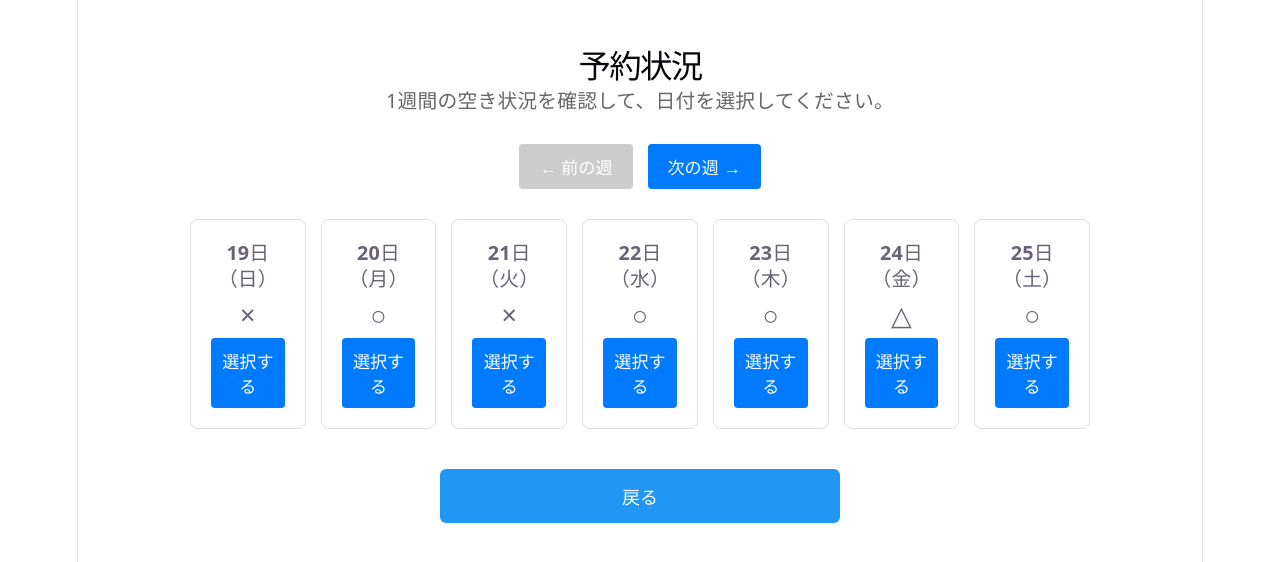
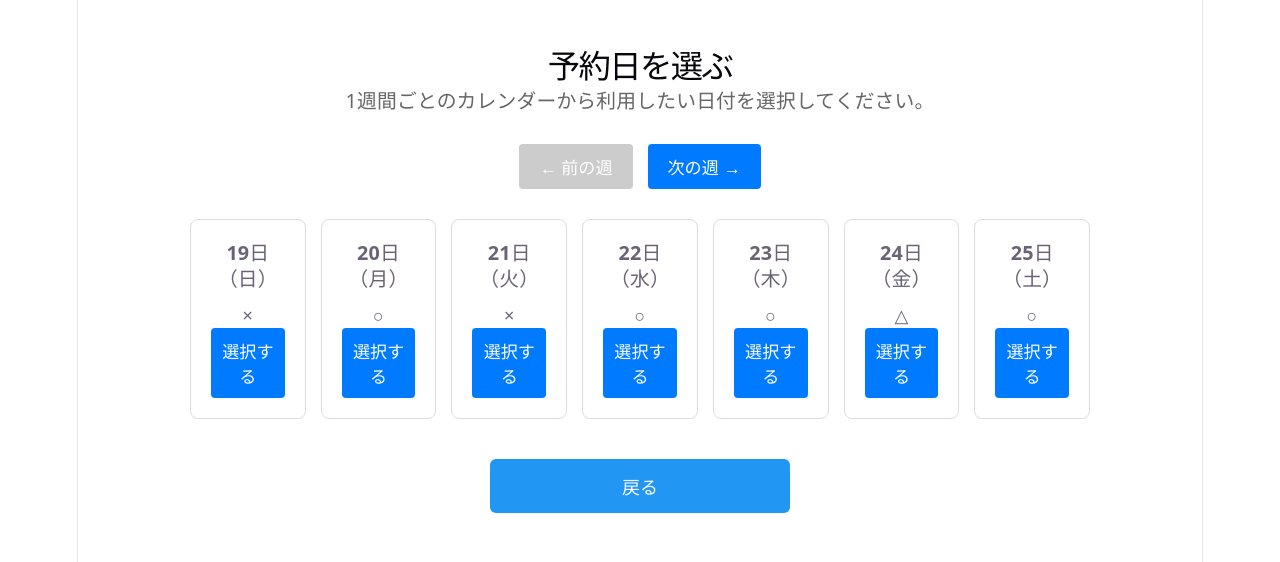
Before and after one commit to kouyou4u-sudo/study-room-booking, a React (Vite) app: page / in a window 1280 px wide. Both pictures are taken after a click on the button "予約を始める". Shown: the top 562 px of the page. Built offline with nearby package versions, Linux system fonts and the light colour scheme.

Commit message:
Codex修正後：座席先選択フロー対応

```diff
--- a/src/App.jsx
+++ b/src/App.jsx
@@ -1,21 +1,17 @@
 import { useState } from 'react';
 import './App.css';
 
-// ページコンポーネント
 import TopPage from './pages/TopPage';
 import ReservationPage from './pages/ReservationPage';
 import DateSelectPage from './pages/DateSelectPage';
+import SeatMapPage from './pages/SeatMapPage';
 import TimeSlotPage from './pages/TimeSlotPage';
-import SeatMapPage from './pages/SeatMapPage';
 import ReservationFormPage from './pages/ReservationFormPage';
 import ConfirmPage from './pages/ConfirmPage';
 import CompletePage from './pages/CompletePage';
 
 function App() {
-  // 画面遷移を管理するステート
   const [currentPage, setCurrentPage] = useState('top');
-
-  // 予約データを管理するステート
   const [reservationData, setReservationData] = useState({
     date: null,
     timeSlots: [],
@@ -27,7 +23,6 @@ function App() {
     note: '',
   });
 
-  // ページレンダリング
   const renderPage = () => {
     switch (currentPage) {
       case 'top':
@@ -50,18 +45,18 @@ function App() {
           />
         );
 
-      case 'timeSlot':
+      case 'seatMap':
         return (
-          <TimeSlotPage
+          <SeatMapPage
             onNavigate={setCurrentPage}
             reservationData={reservationData}
             setReservationData={setReservationData}
           />
         );
 
-      case 'seatMap':
+      case 'timeSlot':
         return (
-          <SeatMapPage
+          <TimeSlotPage
             onNavigate={setCurrentPage}
             reservationData={reservationData}
             setReservationData={setReservationData}
@@ -93,11 +88,7 @@ function App() {
     }
   };
 
-  return (
-    <div className="app">
-      {renderPage()}
-    </div>
-  );
+  return <div className="app">{renderPage()}</div>;
 }
 
 export default App;
--- a/src/data/timeSlots.js
+++ b/src/data/timeSlots.js
@@ -1,11 +1,52 @@
 export const TIME_SLOTS = [
-  { id: 1, label: '13:00～13:55', startTime: '13:00', endTime: '13:55' },
-  { id: 2, label: '14:00～14:55', startTime: '14:00', endTime: '14:55' },
-  { id: 3, label: '15:00～15:55', startTime: '15:00', endTime: '15:55' },
-  { id: 4, label: '16:00～16:55', startTime: '16:00', endTime: '16:55' },
-  { id: 5, label: '17:00～17:55', startTime: '17:00', endTime: '17:55' },
-  { id: 6, label: '18:00～18:55', startTime: '18:00', endTime: '18:55' },
-  { id: 7, label: '19:00～19:55', startTime: '19:00', endTime: '19:55' },
-  { id: 8, label: '20:00～20:55', startTime: '20:00', endTime: '20:55' },
-  { id: 9, label: '21:00～21:55', startTime: '21:00', endTime: '21:55' },
+  { id: 'slot-1300', label: '13:00〜13:55', startTime: '13:00', endTime: '13:55' },
+  { id: 'slot-1400', label: '14:00〜14:55', startTime: '14:00', endTime: '14:55' },
+  { id: 'slot-1500', label: '15:00〜15:55', startTime: '15:00', endTime: '15:55' },
+  { id: 'slot-1600', label: '16:00〜16:55', startTime: '16:00', endTime: '16:55' },
+  { id: 'slot-1700', label: '17:00〜17:55', startTime: '17:00', endTime: '17:55' },
+  { id: 'slot-1800', label: '18:00〜18:55', startTime: '18:00', endTime: '18:55' },
+  { id: 'slot-1900', label: '19:00〜19:55', startTime: '19:00', endTime: '19:55' },
+  { id: 'slot-2000', label: '20:00〜20:55', startTime: '20:00', endTime: '20:55' },
+  { id: 'slot-2100', label: '21:00〜21:55', startTime: '21:00', endTime: '21:55' },
 ];
+
+const SEAT_NUMBERS = Array.from({ length: 20 }, (_, index) => index + 1);
+
+// Keep this data behind functions so it can be swapped for an API later.
+const AVAILABLE_SLOT_IDS_BY_SEAT = {
+  1: ['slot-1300', 'slot-1400', 'slot-1500', 'slot-1600', 'slot-1700'],
+  2: ['slot-1400', 'slot-1500', 'slot-1700', 'slot-1800', 'slot-1900'],
+  3: ['slot-1300', 'slot-1600', 'slot-1800'],
+  4: ['slot-1300', 'slot-1400', 'slot-1500', 'slot-1800', 'slot-2000'],
+  5: ['slot-1500', 'slot-1600', 'slot-1700', 'slot-1800'],
+  6: ['slot-1300', 'slot-1400', 'slot-1600', 'slot-1900'],
+  7: [],
+  8: ['slot-1400', 'slot-1500', 'slot-1600', 'slot-1700', 'slot-1800', 'slot-1900'],
+  9: ['slot-1300', 'slot-1700', 'slot-1800', 'slot-2000'],
+  10: ['slot-1300', 'slot-1400', 'slot-1500', 'slot-1600', 'slot-1700', 'slot-1800'],
+  11: [],
+  12: ['slot-1500', 'slot-1600', 'slot-1700', 'slot-1800', 'slot-1900', 'slot-2000'],
+  13: ['slot-1300', 'slot-1400', 'slot-1800', 'slot-1900'],
+  14: ['slot-1300', 'slot-1400', 'slot-1600'],
+  15: ['slot-1700', 'slot-1800', 'slot-1900', 'slot-2000', 'slot-2100'],
+  16: ['slot-1300', 'slot-1400', 'slot-1500', 'slot-1600', 'slot-2100'],
+  17: ['slot-1400', 'slot-1500', 'slot-1600', 'slot-1700', 'slot-1800', 'slot-2100'],
+  18: [],
+  19: ['slot-1300', 'slot-1500', 'slot-1700', 'slot-1900', 'slot-2100'],
+  20: ['slot-1400', 'slot-1600', 'slot-1800', 'slot-2000'],
+};
+
+export function getTimeSlotsBySeat(seatNumber) {
+  const availableSlotIds = new Set(AVAILABLE_SLOT_IDS_BY_SEAT[seatNumber] || []);
+
+  return TIME_SLOTS.map((slot) => ({
+    ...slot,
+    isAvailable: availableSlotIds.has(slot.id),
+  }));
+}
+
+export function getFullyReservedSeats() {
+  return SEAT_NUMBERS.filter(
+    (seatNumber) => getTimeSlotsBySeat(seatNumber).every((slot) => !slot.isAvailable)
+  );
+}
--- a/src/pages/ConfirmPage.jsx
+++ b/src/pages/ConfirmPage.jsx
@@ -4,9 +4,13 @@ import '../styles/ConfirmPage.css';
 function ConfirmPage({ onNavigate, reservationData }) {
   const [isSubmitting, setIsSubmitting] = useState(false);
 
+  const selectedTimeSlotsText =
+    reservationData.timeSlots && reservationData.timeSlots.length > 0
+      ? reservationData.timeSlots.join(' / ')
+      : '-';
+
   const handleConfirm = async () => {
     setIsSubmitting(true);
-        // ダミー：APIコール予定地
     setTimeout(() => {
       onNavigate('complete');
       setIsSubmitting(false);
@@ -15,8 +19,8 @@ function ConfirmPage({ onNavigate, reservationData }) {
 
   return (
     <div className="confirm-page">
-            <h1>予約確認</h1>
-            <p className="subtitle">予約内容をご確認ください。</p>
+      <h1>予約内容を確認</h1>
+      <p className="subtitle">内容を確認して予約を確定してください。</p>
 
       <div className="confirm-container">
         <div className="confirm-section">
@@ -27,11 +31,7 @@ function ConfirmPage({ onNavigate, reservationData }) {
           </div>
           <div className="confirm-item">
             <label>時間帯</label>
-                        <p>
-                            {reservationData.timeSlots && reservationData.timeSlots.length > 0
-                                ? reservationData.timeSlots.join(' / ')
-                                : '-'}
-                        </p>
+            <p>{selectedTimeSlotsText}</p>
           </div>
           <div className="confirm-item">
             <label>座席</label>
@@ -40,7 +40,7 @@ function ConfirmPage({ onNavigate, reservationData }) {
         </div>
 
         <div className="confirm-section">
-                    <h2>ご利用者情報</h2>
+          <h2>利用者情報</h2>
           <div className="confirm-item">
             <label>氏名</label>
             <p>{reservationData.studentName || '-'}</p>
@@ -66,7 +66,7 @@ function ConfirmPage({ onNavigate, reservationData }) {
         </div>
 
         <div className="confirm-notice">
-                    <p>上記の内容で予約いたします。よろしいですか？</p>
+          <p>送信後は仮予約として受け付けます。必要に応じて後ほどご案内します。</p>
         </div>
       </div>
 
--- a/src/pages/DateSelectPage.jsx
+++ b/src/pages/DateSelectPage.jsx
@@ -1,34 +1,34 @@
 import '../styles/DateSelectPage.css';
 
 function DateSelectPage({ onNavigate, reservationData }) {
-  // 選択した日付をフォーマット
   const formatSelectedDate = () => {
     if (!reservationData.date) return '-';
-    const date = new Date(reservationData.date);
-    const days = ['日', '月', '火', '水', '木', '金', '土'];
-    const day = date.getDate();
-    const dayOfWeek = days[date.getDay()];
-    return `${day}日（${dayOfWeek}）`;
+
+    return new Intl.DateTimeFormat('ja-JP', {
+      month: 'long',
+      day: 'numeric',
+      weekday: 'short',
+    }).format(new Date(reservationData.date));
   };
 
   return (
     <div className="date-select-page">
-      <h1>日付を選択</h1>
-      <p className="subtitle">（プレースホルダー）</p>
+      <h1>日付を確認</h1>
+      <p className="subtitle">選択した日付で予約を進めます</p>
 
       <div className="selected-date-display">
-        <p className="selected-date-label">選択した日付</p>
+        <p className="selected-date-label">選択中の日付</p>
         <p className="selected-date-value">{formatSelectedDate()}</p>
       </div>
 
-      <p className="description">予約したい日付を選んでください。</p>
+      <p className="description">この日付で利用する座席を選んでください。</p>
 
       <div className="button-group">
         <button
-          onClick={() => onNavigate('timeSlot')}
+          onClick={() => onNavigate('seatMap')}
           className="btn btn-primary"
         >
-          この日付で時間帯を選ぶ
+          この日付で座席を選ぶ
         </button>
         <button
           onClick={() => onNavigate('reservation')}
--- a/src/pages/ReservationFormPage.jsx
+++ b/src/pages/ReservationFormPage.jsx
@@ -5,8 +5,8 @@ import '../styles/ReservationFormPage.css';
 function ReservationFormPage({ onNavigate, reservationData, setReservationData }) {
   const [agreedToRules, setAgreedToRules] = useState(false);
 
-  const handleInputChange = (e) => {
-    const { name, value } = e.target;
+  const handleInputChange = (event) => {
+    const { name, value } = event.target;
     setReservationData({ ...reservationData, [name]: value });
   };
 
@@ -20,8 +20,8 @@ function ReservationFormPage({ onNavigate, reservationData, setReservationData }
 
   return (
     <div className="form-page">
-      <h1>予約情報入力</h1>
-      <p className="subtitle">ご利用者の情報を入力してください。</p>
+      <h1>予約情報を入力</h1>
+      <p className="subtitle">利用者情報を入力してください。</p>
 
       <div className="form-container">
         <form className="reservation-form">
@@ -33,7 +33,7 @@ function ReservationFormPage({ onNavigate, reservationData, setReservationData }
               name="studentName"
               value={reservationData.studentName}
               onChange={handleInputChange}
-              placeholder="山田太郎"
+              placeholder="山田 太郎"
             />
           </div>
 
@@ -46,18 +46,18 @@ function ReservationFormPage({ onNavigate, reservationData, setReservationData }
               onChange={handleInputChange}
             >
               <option value="">選択してください</option>
-              <option value="小1">小学1年</option>
-              <option value="小2">小学2年</option>
-              <option value="小3">小学3年</option>
-              <option value="小4">小学4年</option>
-              <option value="小5">小学5年</option>
-              <option value="小6">小学6年</option>
-              <option value="中1">中学1年</option>
-              <option value="中2">中学2年</option>
-              <option value="中3">中学3年</option>
-              <option value="高1">高校1年</option>
-              <option value="高2">高校2年</option>
-              <option value="高3">高校3年</option>
+              <option value="小学1年">小学1年</option>
+              <option value="小学2年">小学2年</option>
+              <option value="小学3年">小学3年</option>
+              <option value="小学4年">小学4年</option>
+              <option value="小学5年">小学5年</option>
+              <option value="小学6年">小学6年</option>
+              <option value="中学1年">中学1年</option>
+              <option value="中学2年">中学2年</option>
+              <option value="中学3年">中学3年</option>
+              <option value="高校1年">高校1年</option>
+              <option value="高校2年">高校2年</option>
+              <option value="高校3年">高校3年</option>
             </select>
           </div>
 
@@ -92,7 +92,7 @@ function ReservationFormPage({ onNavigate, reservationData, setReservationData }
               name="note"
               value={reservationData.note}
               onChange={handleInputChange}
-              placeholder="特に伝えたいことがあれば記入してください"
+              placeholder="伝えておきたいことがあれば入力してください"
               rows="4"
             />
           </div>
@@ -102,21 +102,19 @@ function ReservationFormPage({ onNavigate, reservationData, setReservationData }
               type="checkbox"
               id="agreeToRules"
               checked={agreedToRules}
-              onChange={(e) => setAgreedToRules(e.target.checked)}
+              onChange={(event) => setAgreedToRules(event.target.checked)}
             />
-            <label htmlFor="agreeToRules">
-              利用ルールに同意する
-            </label>
+            <label htmlFor="agreeToRules">利用ルールに同意する</label>
           </div>
 
           <div className="rules-preview">
             <h3>利用ルール</h3>
             <ul>
-              {RESERVATION_RULES.slice(0, 5).map((rule, idx) => (
-                <li key={idx}>{rule}</li>
+              {RESERVATION_RULES.slice(0, 5).map((rule, index) => (
+                <li key={index}>{rule}</li>
               ))}
             </ul>
-            <p className="rules-note">全ルール詳細は画面下を確認してください</p>
+            <p className="rules-note">全ルール詳細は画面下でも確認できます。</p>
           </div>
         </form>
       </div>
@@ -130,7 +128,7 @@ function ReservationFormPage({ onNavigate, reservationData, setReservationData }
           予約内容を確認する
         </button>
         <button
-          onClick={() => onNavigate('seatMap')}
+          onClick={() => onNavigate('timeSlot')}
           className="btn btn-secondary"
         >
           戻る
--- a/src/pages/ReservationPage.jsx
+++ b/src/pages/ReservationPage.jsx
@@ -3,7 +3,7 @@ import WeekCalendar from '../components/WeekCalendar';
 import '../styles/ReservationPage.css';
 
 function ReservationPage({ onNavigate, setReservationData, reservationData }) {
-  const [weekStart, setWeekStart] = useState(0); // 0 = 今週, 1 = 来週, etc.
+  const [weekStart, setWeekStart] = useState(0);
   const today = new Date();
   const currentWeekStart = new Date(today);
   currentWeekStart.setDate(today.getDate() - today.getDay());
@@ -18,21 +18,28 @@ function ReservationPage({ onNavigate, setReservationData, reservationData }) {
   };
 
   const handleNextWeek = () => {
-    // 14日以内という制約
     if (weekStart < 2) {
       setWeekStart(weekStart + 1);
     }
   };
 
   const handleSelectDate = (date) => {
-    setReservationData({ ...reservationData, date: date.toISOString() });
+    // When the date changes, seat and time slots should be selected again.
+    setReservationData({
+      ...reservationData,
+      date: date.toISOString(),
+      seat: null,
+      timeSlots: [],
+    });
     onNavigate('dateSelect');
   };
 
   return (
     <div className="reservation-page">
-      <h1>予約状況</h1>
-      <p className="subtitle">1週間の空き状況を確認して、日付を選択してください。</p>
+      <h1>予約日を選ぶ</h1>
+      <p className="subtitle">
+        1週間ごとのカレンダーから利用したい日付を選択してください。
+      </p>
 
       <div className="calendar-controls">
         <button
--- a/src/pages/SeatMapPage.jsx
+++ b/src/pages/SeatMapPage.jsx
@@ -1,28 +1,34 @@
 import { useState } from 'react';
 import SeatMap from '../components/SeatMap';
+import { getFullyReservedSeats } from '../data/timeSlots';
 import '../styles/SeatMapPage.css';
 
 function SeatMapPage({ onNavigate, reservationData, setReservationData }) {
-  const [selectedSeat, setSelectedSeat] = useState(null);
-
-  // ダミー：予約済み座席
-  const reservedSeats = [3, 7, 11, 15, 18];
+  const [selectedSeat, setSelectedSeat] = useState(reservationData.seat);
+  const reservedSeats = getFullyReservedSeats();
 
   const handleSelectSeat = (seatNumber) => {
     setSelectedSeat(seatNumber);
-    setReservationData({ ...reservationData, seat: seatNumber });
+    setReservationData((prevData) => ({
+      ...prevData,
+      seat: seatNumber,
+      // Reset time slots only when the user changes the seat.
+      timeSlots: prevData.seat === seatNumber ? prevData.timeSlots : [],
+    }));
   };
 
   const handleConfirm = () => {
     if (selectedSeat) {
-      onNavigate('form');
+      onNavigate('timeSlot');
     }
   };
 
   return (
     <div className="seat-map-page">
-      <h1>座席を選択</h1>
-      <p className="subtitle">予約したい座席をクリックしてください。</p>
+      <h1>座席を選ぶ</h1>
+      <p className="subtitle">
+        先に座席を選ぶと、その座席で予約可能な時間帯だけを確認できます。
+      </p>
 
       <div className="map-container">
         <SeatMap
@@ -32,16 +38,27 @@ function SeatMapPage({ onNavigate, reservationData, setReservationData }) {
         />
       </div>
 
+      <div className="selection-info">
+        {selectedSeat ? (
+          <p>
+            選択中の座席: <strong>{selectedSeat}番</strong>
+          </p>
+        ) : (
+          <p>座席を1つ選ぶと次へ進めます。</p>
+        )}
+        <p className="reserved-note">グレーの座席は、この日程では終日満席です。</p>
+      </div>
+
       <div className="button-group">
         <button
           onClick={handleConfirm}
           disabled={!selectedSeat}
           className="btn-primary"
         >
-          この座席を予約する
+          この座席で時間帯を選ぶ
         </button>
         <button
-          onClick={() => onNavigate('timeSlot')}
+          onClick={() => onNavigate('dateSelect')}
           className="btn-secondary"
         >
           戻る
--- a/src/styles/SeatMapPage.css
+++ b/src/styles/SeatMapPage.css
@@ -10,14 +10,14 @@
   text-align: center;
 }
 
-.subtitle {
+.seat-map-page .subtitle {
   text-align: center;
   color: #666;
   margin-bottom: 30px;
   font-size: 1rem;
 }
 
-.selection-info {
+.seat-map-page .selection-info {
   text-align: center;
   padding: 20px;
   background-color: #e3f2fd;
@@ -27,58 +27,16 @@
   font-size: 1.1rem;
 }
 
-.selection-info strong {
+.seat-map-page .selection-info strong {
   color: #1976d2;
 }
 
-.button-group {
-  display: flex;
-  gap: 15px;
-  justify-content: center;
-  margin-top: 40px;
-  flex-wrap: wrap;
+.seat-map-page .reserved-note {
+  margin-top: 10px;
+  margin-bottom: 0;
+  font-size: 0.95rem;
+  color: #555;
 }
-
-.btn-primary {
-  padding: 12px 30px;
-  background-color: #007bff;
-  color: white;
-  border: none;
-  border-radius: 4px;
-  cursor: pointer;
-  font-size: 1rem;
-  transition: background-color 0.3s ease;
-}
-
-.btn-primary:hover:not(:disabled) {
-  background-color: #0056b3;
-}
-
-.btn-primary:disabled {
-  background-color: #ccc;
-  cursor: not-allowed;
-}
-
-.btn-secondary {
-  padding: 12px 30px;
-  background-color: #f0f0f0;
-  border: 1px solid #ddd;
-  border-radius: 4px;
-  cursor: pointer;
-  font-size: 1rem;
-  transition: background-color 0.3s ease;
-}
-
-.btn-secondary:hover {
-  background-color: #e0e0e0;
-}
-
-/* =========================================================
-   [修正] SeatMapPage専用：ボタン幅を揃える
-   目的:
-   - 他ページの .btn-primary / .btn-secondary の影響を止める
-   - 「この座席を予約する」と「戻る」の横幅を揃える
-========================================================= */
 
 .seat-map-page .button-group {
   width: 100%;
@@ -102,16 +60,29 @@
   font-weight: bold;
 }
 
-/* 予約するボタン */
 .seat-map-page .button-group .btn-primary {
   background-color: #4caf50;
   color: white;
   border: none;
+  cursor: pointer;
 }
 
-/* 戻るボタン */
+.seat-map-page .button-group .btn-primary:hover:not(:disabled) {
+  background-color: #43a047;
+}
+
+.seat-map-page .button-group .btn-primary:disabled {
+  background-color: #ccc;
+  cursor: not-allowed;
+}
+
 .seat-map-page .button-group .btn-secondary {
   background-color: #2196f3;
   color: white;
   border: none;
+  cursor: pointer;
 }
+
+.seat-map-page .button-group .btn-secondary:hover {
+  background-color: #1e88e5;
+}
--- a/src/styles/TimeSlotPage.css
+++ b/src/styles/TimeSlotPage.css
@@ -10,37 +10,48 @@
   text-align: center;
 }
 
-.subtitle {
+.time-slot-page .subtitle {
   text-align: center;
   color: #666;
-  margin-bottom: 30px;
+  margin-bottom: 24px;
   font-size: 0.95rem;
 }
 
-.time-slots-container {
+.time-slot-page .selected-seat-summary,
+.time-slot-page .selected-time-summary {
+  max-width: 500px;
+  margin: 0 auto 24px;
+  padding: 16px;
+  background-color: #f0f8ff;
+  border: 1px solid #90caf9;
+  border-radius: 8px;
+  text-align: center;
+  color: #1565c0;
+  line-height: 1.7;
+}
+
+.time-slot-page .time-slots-container {
   display: grid;
   grid-template-columns: 1fr;
   gap: 15px;
   margin-bottom: 30px;
 }
 
-/* タブレット：2列 */
 @media (min-width: 600px) {
-  .time-slots-container {
+  .time-slot-page .time-slots-container {
     grid-template-columns: repeat(2, 1fr);
     gap: 20px;
   }
 }
 
-/* デスクトップ：3列 */
 @media (min-width: 1000px) {
-  .time-slots-container {
+  .time-slot-page .time-slots-container {
     grid-template-columns: repeat(3, 1fr);
     gap: 25px;
   }
 }
 
-.time-slot {
+.time-slot-page .time-slot {
   border: 2px solid #ddd;
   border-radius: 8px;
   padding: 20px;
@@ -50,30 +61,30 @@
   cursor: pointer;
 }
 
-.time-slot:hover {
+.time-slot-page .time-slot:hover {
   border-color: #007bff;
   box-shadow: 0 4px 12px rgba(0, 123, 255, 0.1);
 }
 
-.time-slot-time {
+.time-slot-page .time-slot-time {
   font-size: 1.1rem;
   font-weight: bold;
   margin-bottom: 12px;
   color: #333;
 }
 
-.status-icon {
+.time-slot-page .status-icon {
   font-size: 1.5rem;
   margin-bottom: 10px;
 }
 
-.available-seats {
+.time-slot-page .available-seats {
   font-size: 0.9rem;
   color: #666;
   margin-bottom: 15px;
 }
 
-.select-button {
+.time-slot-page .select-button {
   width: 100%;
   padding: 12px;
   background-color: #007bff;
@@ -87,30 +98,31 @@
   transition: background-color 0.3s ease;
 }
 
-.select-button:hover {
+.time-slot-page .select-button:hover {
   background-color: #0056b3;
 }
 
-.button-group {
+.time-slot-page .button-group {
   display: flex;
   flex-direction: column;
   gap: 10px;
-  max-width: 400px;
+  width: 100%;
   margin: 0 auto;
 }
 
 @media (min-width: 600px) {
-  .button-group {
+  .time-slot-page .button-group {
     flex-direction: row;
     justify-content: center;
   }
 }
 
-.btn-primary {
+.time-slot-page .btn-primary,
+.time-slot-page .btn-secondary {
+  width: 100%;
+  max-width: none;
+  box-sizing: border-box;
   padding: 12px 30px;
-  background-color: #007bff;
-  color: white;
-  border: none;
   border-radius: 4px;
   cursor: pointer;
   font-size: 1rem;
@@ -120,81 +132,52 @@
   transition: background-color 0.3s ease;
 }
 
-.btn-primary:hover {
+.time-slot-page .btn-primary {
+  background-color: #007bff;
+  color: white;
+  border: none;
+}
+
+.time-slot-page .btn-primary:hover:not(:disabled) {
   background-color: #0056b3;
 }
 
-.btn-secondary {
-  padding: 12px 30px;
+.time-slot-page .btn-secondary {
   background-color: #f0f0f0;
   border: 1px solid #ddd;
-  border-radius: 4px;
-  cursor: pointer;
-  font-size: 1rem;
-  font-weight: bold;
-  min-height: 48px;
-  flex: 1;
+  color: #333;
 }
 
-.btn-secondary:hover {
+.time-slot-page .btn-secondary:hover {
   background-color: #e0e0e0;
 }
 
-/* =========================================================
-   [追加] 複数時間帯選択用
-========================================================= */
-
-.time-slot-selected {
+.time-slot-page .time-slot-selected {
   border-color: #007bff;
   background-color: #e3f2fd;
   box-shadow: 0 4px 12px rgba(0, 123, 255, 0.18);
 }
 
-.time-slot-full {
+.time-slot-page .time-slot-full {
   opacity: 0.6;
   cursor: not-allowed;
 }
 
-.time-slot-full:hover {
+.time-slot-page .time-slot-full:hover {
   border-color: #ddd;
   box-shadow: none;
 }
 
-.selected-button {
+.time-slot-page .selected-button {
   background-color: #4caf50;
 }
 
-.selected-button:hover {
+.time-slot-page .selected-button:hover {
   background-color: #45a049;
 }
 
-.select-button:disabled {
+.time-slot-page .select-button:disabled,
+.time-slot-page .btn-primary:disabled {
   background-color: #ccc;
   cursor: not-allowed;
 }
-
-.selected-time-summary {
-  max-width: 500px;
-  margin: 0 auto 24px;
-  padding: 16px;
-  background-color: #f0f8ff;
-  border: 1px solid #90caf9;
-  border-radius: 8px;
-  text-align: center;
-  color: #1565c0;
-  line-height: 1.7;
-}
-
-/* TimeSlotPage専用：下部ボタンの幅を揃える */
-.time-slot-page .button-group {
-  width: 100%;
-  max-width: none;
-  margin: 0 auto;
-}
-
-.time-slot-page .button-group .btn-primary,
-.time-slot-page .button-group .btn-secondary {
-  width: 100%;
-  max-width: none;
-  box-sizing: border-box;
-}
```
Also changed, not shown: src/pages/TimeSlotPage.jsx (+42 -38 lines). Lines whose indentation alone changed are shown as unchanged.
